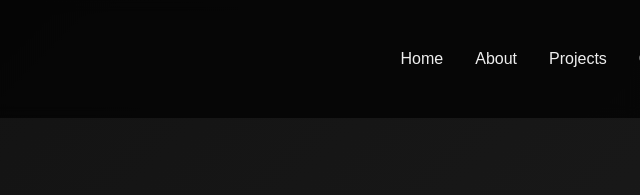
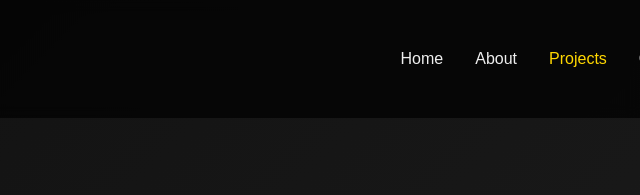
Before and after one commit to Dokie27/khelyncarla, a plain HTML site: page projects.html in a window 1280 px wide. Shown: the top 195 px of the page, 640-1280 px from the left. Drawn offline with nearby package versions, Linux system fonts and the light colour scheme.

Commit message:
Update projects.html

```diff
--- a/projects.html
+++ b/projects.html
@@ -130,7 +130,7 @@ body {
   <ul class="nav-links">
     <li><a href="index.html">Home</a></li>
     <li><a href="about.html">About</a></li>
-    <li><a href="projects.html">Projects</a></li>
+    <li><a href="projects.html" class="active" >Projects</a></li>
     <li><a href="contact.html">Contact</a></li>
   </ul>
 </nav>
```
